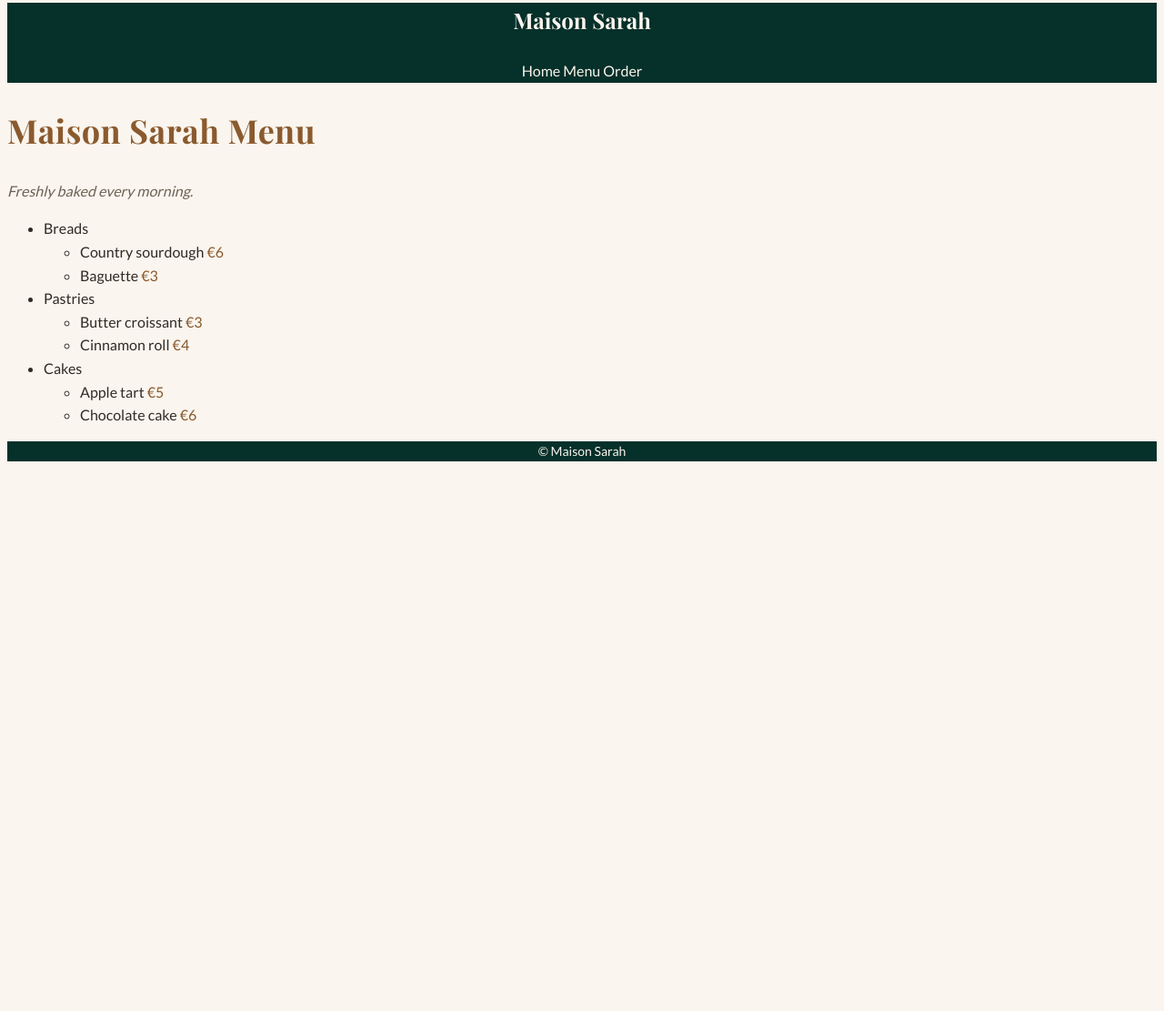
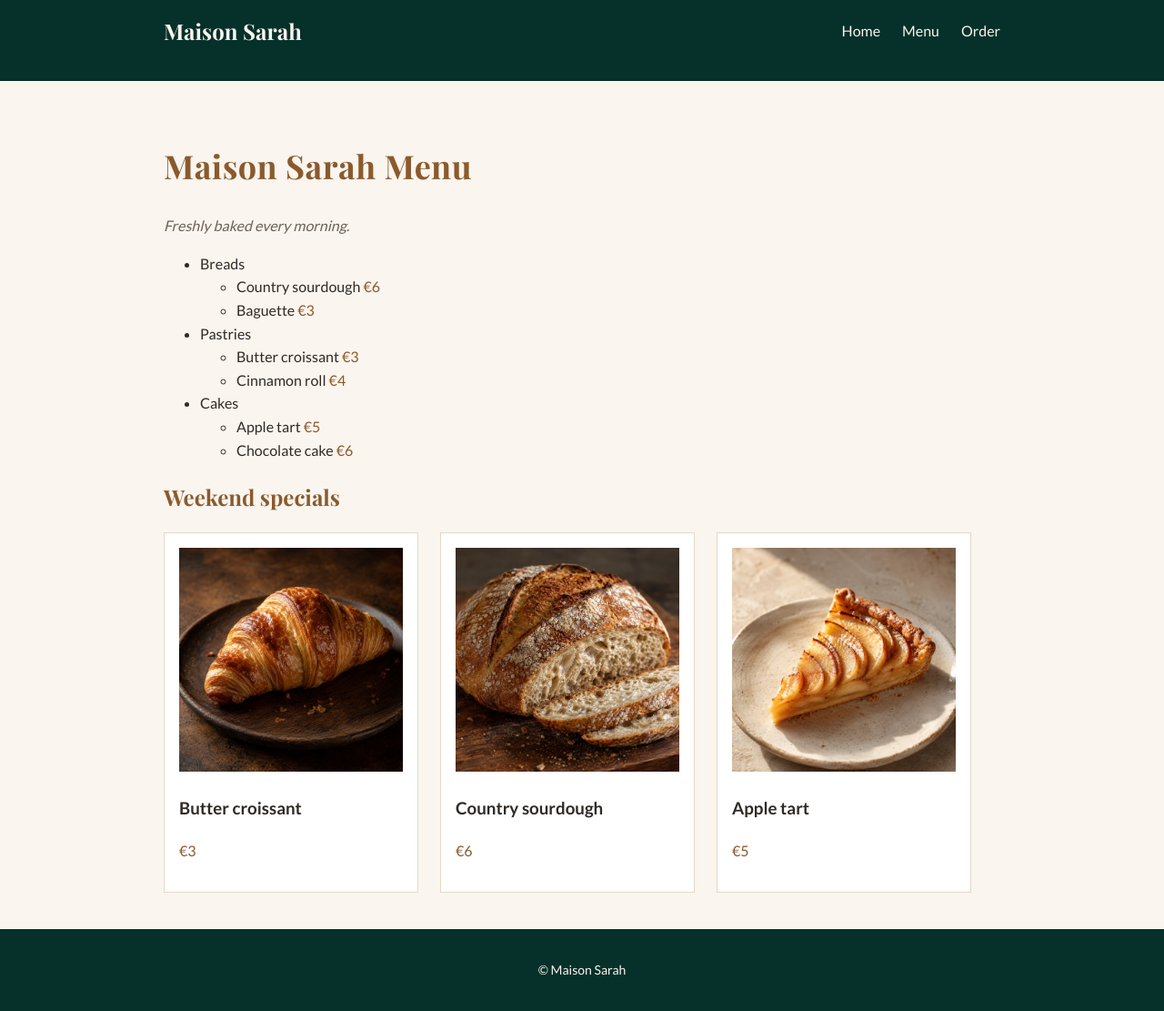
Before and after one commit to kvmmn/maison-sarah, a plain HTML site: page menu.html in a window 1280 px wide. Shown: the part 21-1132 px from the top of the page at 91% size. Before the commit the page ends 800 px from the top, so only its background shows below. Drawn offline with nearby package versions, Linux system fonts and the light colour scheme.

Commit message:
Add container, flexbox nav, and weekend specials card row

```diff
--- a/menu.html
+++ b/menu.html
@@ -14,14 +14,17 @@
   </head>
   <body>
     <header>
+      <div class="container header-bar">
         <p class="brand">Maison Sarah</p>
         <nav>
           <a href="index.html">Home</a>
           <a href="menu.html">Menu</a>
           <a href="order.html">Order</a>
         </nav>
+      </div>
     </header>
     <main>
+      <div class="container">
         <h1>Maison Sarah Menu</h1>
         <p class="tagline">Freshly baked every morning.</p>
         <ul>
@@ -47,6 +50,38 @@
             </ul>
           </li>
         </ul>
+        <section>
+          <h2>Weekend specials</h2>
+          <div class="card-row">
+            <article class="card">
+              <img
+                src="images/croissant.jpg"
+                alt="A golden butter croissant from Maison Sarah on a wooden plate."
+              />
+              <h3>Butter croissant</h3>
+              <p class="price">€3</p>
+            </article>
+
+            <article class="card">
+              <img
+                src="images/sourdough.jpg"
+                alt="A sliced country sourdough loaf from Maison Sarah on a wooden board."
+              />
+              <h3>Country sourdough</h3>
+              <p class="price">€6</p>
+            </article>
+
+            <article class="card">
+              <img
+                src="images/apple-tart.jpg"
+                alt="A slice of apple tart from Maison Sarah with a golden pastry crust."
+              />
+              <h3>Apple tart</h3>
+              <p class="price">€5</p>
+            </article>
+          </div>
+        </section>
+      </div>
     </main>
     <footer>
       <p>&copy; Maison Sarah</p>
--- a/styles.css
+++ b/styles.css
@@ -1,3 +1,7 @@
+* {
+  box-sizing: border-box;
+}
+
 html {
   font-size: 62.5%;
 }
@@ -8,6 +12,7 @@ body {
   line-height: 1.6;
   background-color: #faf5ee;
   color: #2f2a25;
+  margin: 0;
 }
 
 header,
@@ -56,3 +61,50 @@ nav a {
 footer p {
   font-size: 1.4rem;
 }
+
+.container {
+  max-width: 96rem;
+  margin: 0 auto;
+  padding: 0 2rem;
+}
+
+.header-bar {
+  display: flex;
+  justify-content: space-between;
+  align-items: center;
+  padding: 1.2rem 2rem;
+}
+
+nav {
+  display: flex;
+  gap: 2.4rem;
+}
+
+main {
+  padding: 4rem 0;
+}
+
+footer {
+  padding: 2rem 0;
+}
+
+main img {
+  max-width: 100%;
+}
+
+.card-row {
+  display: flex;
+  flex-wrap: wrap;
+  gap: 2.4rem;
+}
+
+.card {
+  background-color: #ffffff;
+  border: 1px solid #e3d9c9;
+  padding: 1.6rem;
+  max-width: 28rem;
+}
+
+.card img {
+  width: 100%;
+}
```
Also changed, not shown: index.html (+4 -0 lines), order.html (+4 -0 lines), images/apple-tart.jpg (added), images/croissant.jpg (added), images/sourdough.jpg (added). Lines whose indentation alone changed are shown as unchanged.
